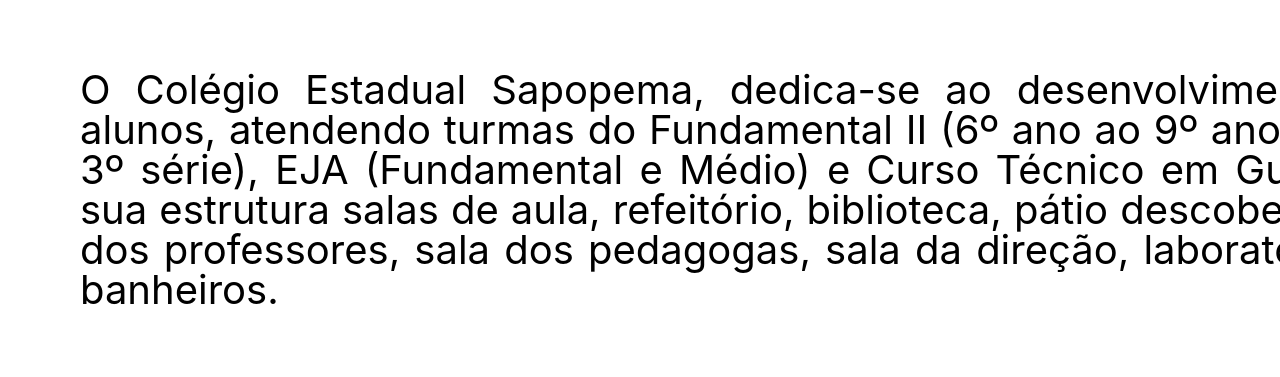
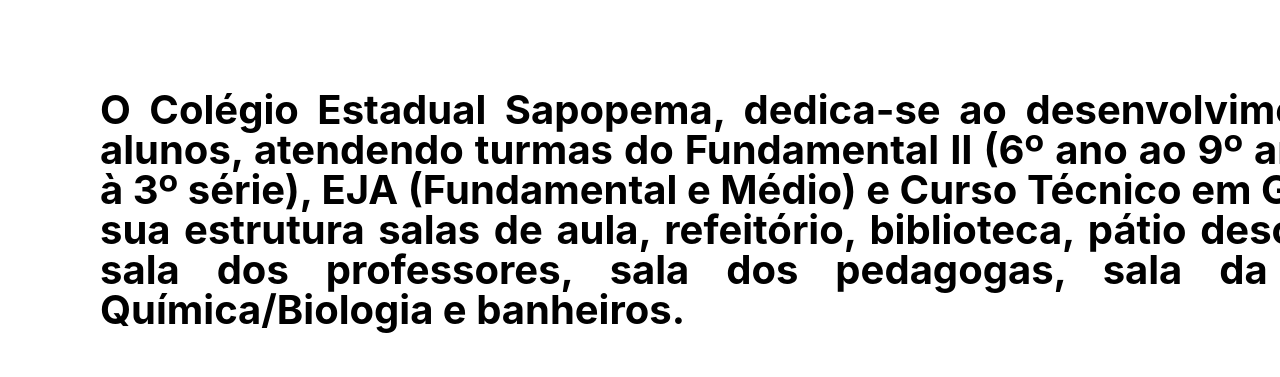
Before and after one commit to AXITERE/nossaescola, a plain HTML site: page index.html in a window 1280 px wide. Shown: the part 418-795 px from the top of the page. Drawn offline with Linux system fonts and the light colour scheme.

Commit message:
Update style.css

```diff
--- a/style.css
+++ b/style.css
@@ -39,10 +39,10 @@
    }
    .texto{
    font-family: 'Inter', sans-serif;
-   font-weight: 400;
+   font-weight: 700;
    font-size: 40px;
    text-align: justify;
-   margin: 80px;
+   margin: 100px;
    width: 1700px;
    height: 200px;
    }
```
